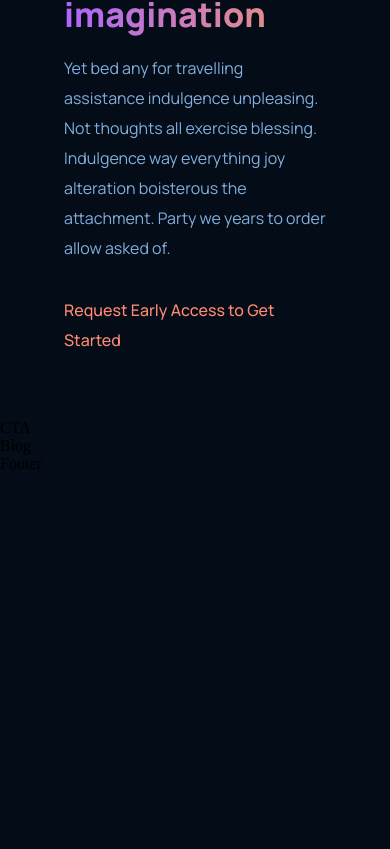
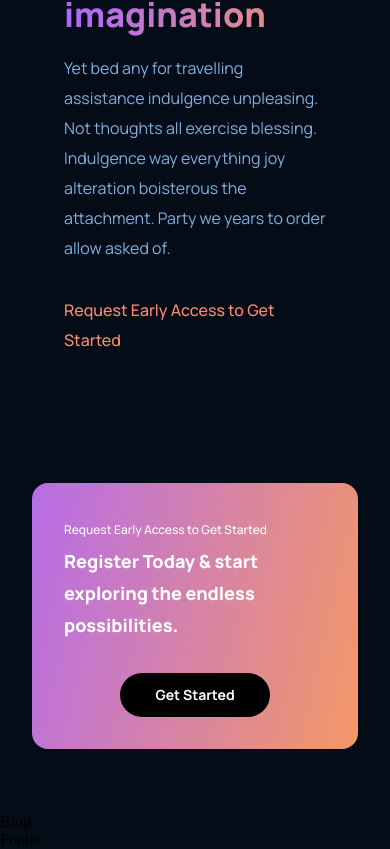
Before and after one commit to AbhijitSarker/chat--gpt3, a React (Vite) app: page / in a window 390 px wide. Shown: the part 4693-5542 px from the top of the page. Before the commit the page ends 5166 px from the top, so only its background shows below. Built offline with nearby package versions, Linux system fonts and the light colour scheme.

Commit message:
call to action section

```diff
--- a/src/components/CTA/CTA.css
+++ b/src/components/CTA/CTA.css
@@ -0,0 +1,80 @@
+.gpt3__cta {
+    display: flex;
+    justify-content: space-between;
+    align-items: center;
+    flex-direction: row;
+    padding: 2rem;
+    margin: 4rem;
+    border-radius: 1rem;
+    background: var(--gradient-bar)
+}
+
+.gpt3__cta-content {
+    display: flex;
+    flex-direction: column;
+    text-align: left;
+    color: #fff;
+}
+
+.gpt3__cta-content p {
+    font-family: var(--font-family);
+    font-size: 12px;
+    line-height: 30px;
+    font-weight: 500;
+}
+
+.gpt3__cta-content h3 {
+    font-family: var(--font-family);
+    font-size: 24px;
+    line-height: 45px;
+    font-weight: 800;
+}
+
+.gpt3__cta-btn {
+    display: flex;
+    justify-content: center;
+    align-items: center;
+    margin-left: 2rem;
+}
+
+.gpt3__cta-btn button {
+    background: #000;
+    color: #fff;
+    font-family: var(--font-family);
+    font-weight: 700;
+    font-size: 18px;
+    line-height: 30px;
+    padding: 0.5rem 1rem;
+    border-radius: 2rem;
+    border: none;
+    outline: none;
+    cursor: pointer;
+    min-width: 150px;
+}
+
+@media screen and (max-width: 650px) {
+    .gpt3__cta {
+        flex-direction: column;
+    }
+
+    .gpt3__cta-btn {
+        margin: 2rem 0 0;
+    }
+}
+
+@media screen and (max-width: 550px) {
+    .gpt3__cta {
+        flex-direction: column;
+        margin: 4rem 2rem;
+    }
+
+    .gpt3__cta-content h3 {
+        font-size: 18px;
+        line-height: 32px;
+    }
+
+    .gpt3__cta-btn button {
+        font-size: 14px;
+        line-height: 28px;
+    }
+}
--- a/src/components/CTA/CTA.jsx
+++ b/src/components/CTA/CTA.jsx
@@ -1,12 +1,16 @@
 import React from 'react';
 import './CTA.css';
 
-const CTA = () => {
-    return (
-        <div>
-            CTA
+const CTA = () => (
+    <div className="gpt3__cta">
+        <div className="gpt3__cta-content">
+            <p>Request Early Access to Get Started</p>
+            <h3>Register Today & start exploring the endless possibilities.</h3>
         </div>
-    );
-};
+        <div className="gpt3__cta-btn">
+            <button type="button">Get Started</button>
+        </div>
+    </div>
+);
 
 export default CTA;
```
